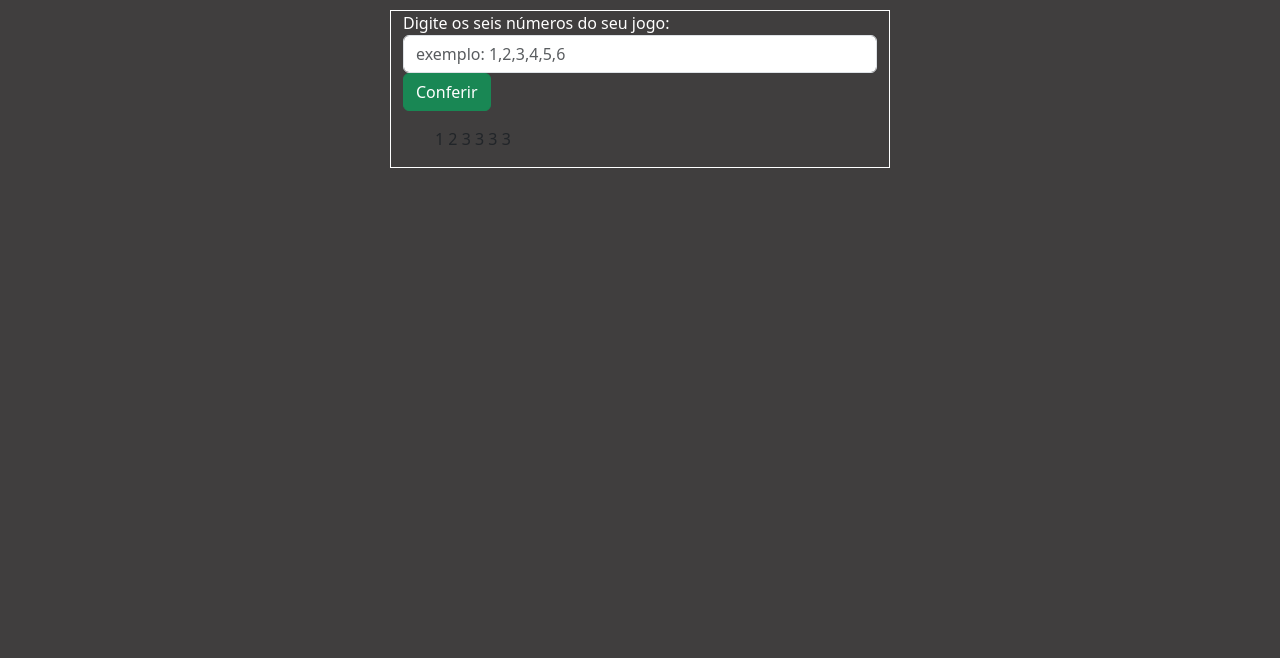
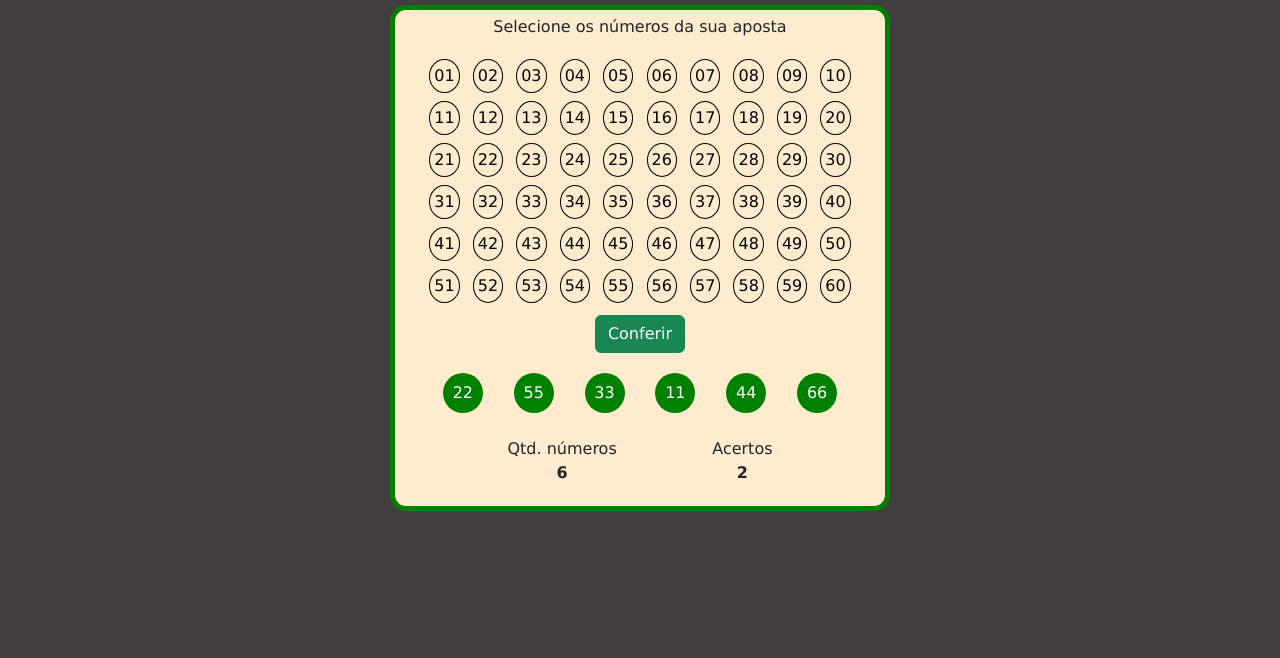
Before and after one commit to marianakorb/megasena, a plain HTML site: page index.html in a window 1280 px wide. Shown: the part 142-800 px from the top of the page. Drawn offline with nearby package versions, Linux system fonts and the light colour scheme.

Commit message:
mudando estilo e estrutura

```diff
--- a/assents/estilo/styles.css
+++ b/assents/estilo/styles.css
@@ -1,36 +1,64 @@
 @charset "UTF-8";
 
+* {
+    padding: 0px;
+    margin: 0px;
+    box-sizing: border-box;
+    font-family: Verdana, Geneva, Tahoma, sans-serif;
+}
 body {
    background-color: #403e3e;
 }
+ img {
+    width: 150px;
+}
+h1 {
+    font-weight: 600;
+}
+main {
+    max-width: 500px;
+    min-height: 500px;
+    border-radius: 16px;
+    padding: 5px;
+    background-color: blanchedalmond;
+    border: 5px solid green;
 
-#titulo-h1 {
-    color: white;
 }
 
-.bola-mega {
-    width: 50px;
-    height: 50px;
+main button {
+    cursor: pointer;
+    padding: 4px;
+    margin: 4px;
     border-radius: 50%;
-    margin-right: 5px;
-    background-color: green;
-    color: wheat;
+    border: 1px solid black;
+    background-color: transparent;
 }
-section {
-    max-width: 500px;
-    border: 1px solid white;
+
+section.resultado-mega {
+    flex-wrap: wrap;
+    margin-top: 16px;
+}
+
+.qtdNum, .acertos {
+   font-weight: 600;
+}
+.res-bola {
     display: flex;
     align-items: center;
+    justify-content: center;
+
+    background-color: green;
+    padding: 8px;
+    color: white;
+    border-radius: 50%;
+    width: 40px;
+    height: 40px;
+
+}
+.acertou-num {
+    background-color: green;
 }
 
-span {
-    border-radius: 50%;
-    background-color: green;
-    color: wheat;
-    padding: 10px;
+.errou-num {
+    background-color: red;
 }
-
-ul li {
-    display: inline;
-    list-style: none;
-}
--- a/index.html
+++ b/index.html
@@ -9,49 +9,108 @@
     <link rel="stylesheet" href="assents/estilo/styles.css">
   </head>
   <body>
-    <header class="container-fluid">
-        <div class="row my-5 justify-content-center">
-            <div class="col-md-8">
-            <h1 id="titulo-h1" class="text-center">Confira sua Mega-Sena</h1>
-          </div>
-        </div>
-      </header>
 
-      <section class="m-auto">
-        <div class="container m-auto">
-             <div class="bolas">
+    <nav class="navbar bg-body-tertiary">
+      <div class="container-fluid d-flex justify-content-evenly">
+        <h1>Confira seu jogo</h1>
+        <a class="navbar-brand"> <img src="https://img.olhardigital.com.br/wp-content/uploads/2022/10/mega-sena-1.jpg" class="img-fluid" alt="..."></a>
 
-              <form action="">
-                <label for="numeros" class="text-white">Digite os seis números do seu jogo: </label>
-                <input class="form-control" placeholder="exemplo: 1,2,3,4,5,6" type="text" name="numeros" id="numeros" required>
-                <button onclick="conferir()" type="button" class="btn btn-success">Conferir</button>
-              </form>
+      </div>
+    </nav>
 
-              <ul class="lista-jogada">
-                <li></li>
-                <li></li>
-                <li></li>
-                <li></li>
-                <li></li>
-                <li></li>
-              </ul>
-             </div>
+      <main class="m-auto mt-2">
+        <div class="container m-auto text-center">
+          <p>Selecione os números da sua aposta</p>
+              <div>
+                <button>01</button>
+                <button>02</button>
+                <button>03</button>
+                <button>04</button>
+                <button>05</button>
+                <button>06</button>
+                <button>07</button>
+                <button>08</button>
+                <button>09</button>
+                <button>10</button>
+              </div>
+              <div>
+                <button>11</button>
+                <button>12</button>
+                <button>13</button>
+                <button>14</button>
+                <button>15</button>
+                <button>16</button>
+                <button>17</button>
+                <button>18</button>
+                <button>19</button>
+                <button>20</button>
+              </div>
+              <div>
+                <button>21</button>
+                <button>22</button>
+                <button>23</button>
+                <button>24</button>
+                <button>25</button>
+                <button>26</button>
+                <button>27</button>
+                <button>28</button>
+                <button>29</button>
+                <button>30</button>
+              </div>
+              <div>
+                <button>31</button>
+                <button>32</button>
+                <button>33</button>
+                <button>34</button>
+                <button>35</button>
+                <button>36</button>
+                <button>37</button>
+                <button>38</button>
+                <button>39</button>
+                <button>40</button>
+              </div>
+              <div>
+                <button>41</button>
+                <button>42</button>
+                <button>43</button>
+                <button>44</button>
+                <button>45</button>
+                <button>46</button>
+                <button>47</button>
+                <button>48</button>
+                <button>49</button>
+                <button>50</button>
+              </div>
+              <div>
+                <button>51</button>
+                <button>52</button>
+                <button>53</button>
+                <button>54</button>
+                <button>55</button>
+                <button>56</button>
+                <button>57</button>
+                <button>58</button>
+                <button>59</button>
+                <button>60</button>
+              </div>
 
-             <div class="bolas-mega">
-              <ul class="lista-mega">
-                <li>1</li>
-                <li>2</li>
-                <li>3</li>
-                <li>3</li>
-                <li>3</li>
-                <li>3</li>
-              </ul>
-             </div>
+              <button type="button" class="btn btn-success mt-2">Conferir</button>
 
-        </div>
-      </section>
+              <section class="resultado-mega d-flex justify-content-evenly" id="resultado-mega">
+                <div class="res-bola">22</div>
+                <div class="res-bola">55</div>
+                <div class="res-bola">33</div>
+                <div class="res-bola">11</div>
+                <div class="res-bola">44</div>
+                <div class="res-bola">66</div>
+              </section>
+              <section class="d-flex justify-content-evenly mt-4">
+                <div><span>Qtd. números</span><p class="qtdNum">6</p></div>
+                <div><span>Acertos</span><p class="acertos">2</p></div>
+              </section>
+            </div>
 
-
+      </main>
 
 
     <script src="https://cdn.jsdelivr.net/npm/bootstrap@5.3.1/dist/js/bootstrap.bundle.min.js" integrity="sha384-HwwvtgBNo3bZJJLYd8oVXjrBZt8cqVSpeBNS5n7C8IVInixGAoxmnlMuBnhbgrkm" crossorigin="anonymous"></script>
```
